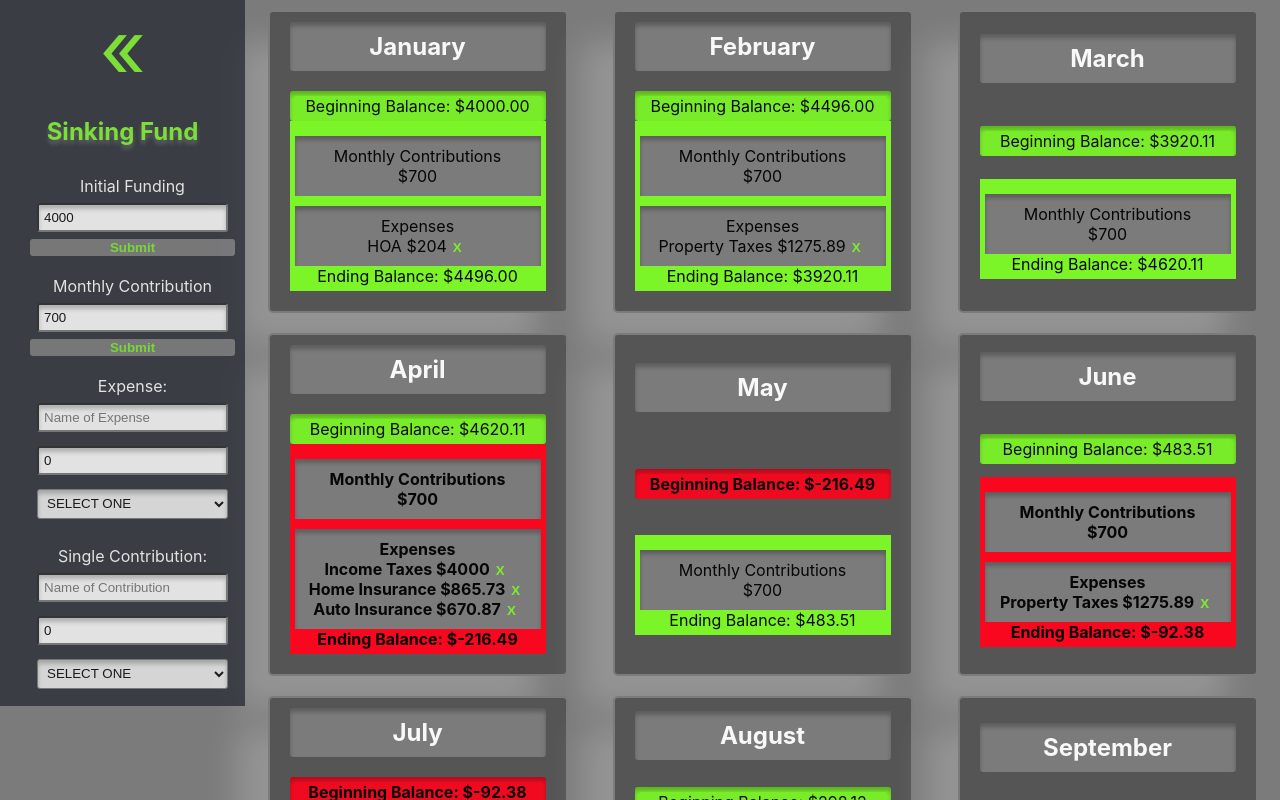
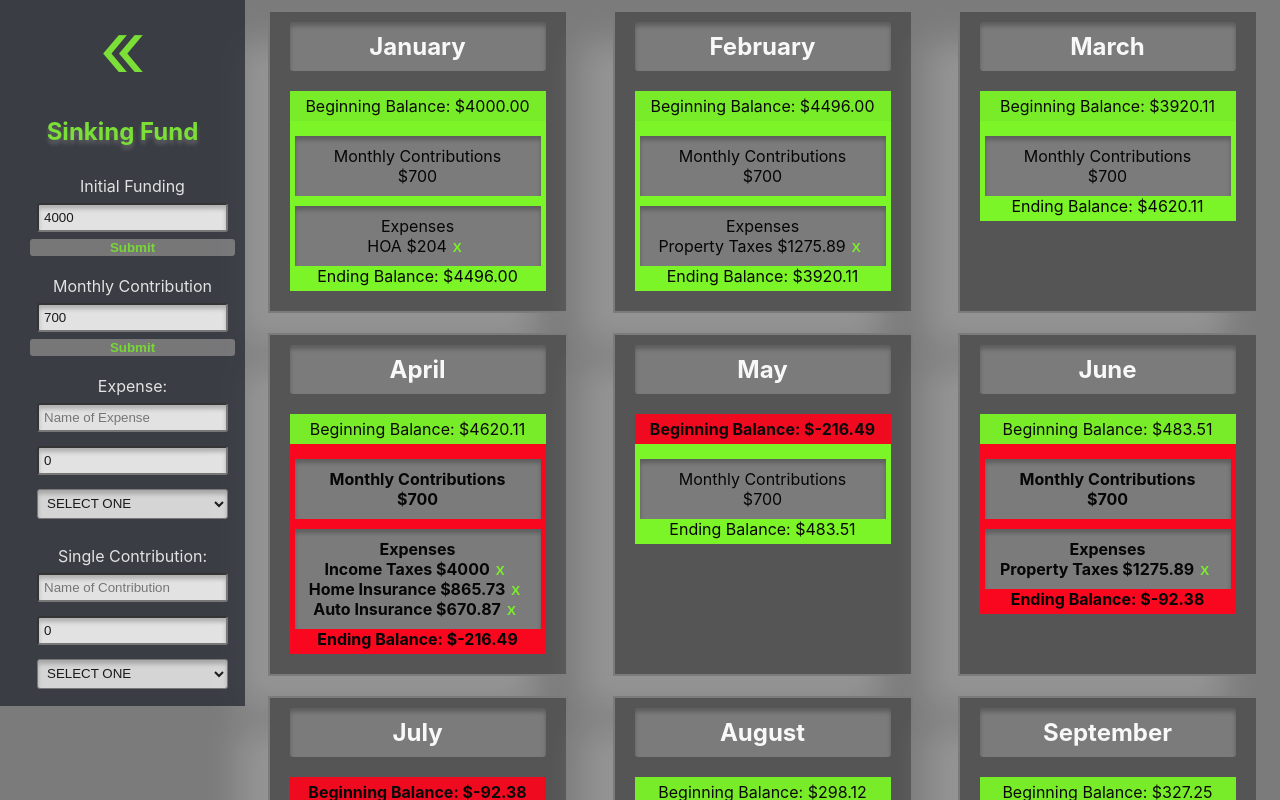
Before and after one commit to saykaren/SinkingFund, a React (Create React App) app: page / in a window 1280 px wide. Shown: the top 800 px of the page. Built offline with nearby package versions, Linux system fonts and the light colour scheme.

Commit message:
Moved BlankData into TestData File
BlankData was having issues with validating as it had objects that were empty. I will work on that another day

```diff
--- a/src/Components/App/App.tsx
+++ b/src/Components/App/App.tsx
@@ -1,10 +1,12 @@
 import React, { useState } from 'react';
 import '../Styling/App.scss';
 import TestData from './TestData';
-// import TestDataProps from './TestData';
+
 
 const App = () => {
   const [data, setData] = useState(TestData);
+
+  //issue with blank data is it doesn't have interface for array details
 
   //Input section
   const [initialFunding, setInitialFunding] = useState(4000);
@@ -51,6 +53,13 @@ const App = () => {
   ) => {
     let object = [...data];
     //add to december index is number-1
+    // if(costTitle.length >0 && costAmount >0 && optionsState>0){
+    //   object[optionsState - 1].monthData.push({
+    //     title: costTitle,
+    //     cost: costAmount,
+    //     monthIN: optionsState,
+    //   });
+    // }
     object[optionsState - 1].monthData.push({
       title: costTitle,
       cost: costAmount,
@@ -153,7 +162,7 @@ const App = () => {
                   }
                   className="inputBox"
                 ></input>
-                <button onClick={(e) => handleUpdateDataState()}>Submit</button>
+                {(initialFunding > 0) && <button onClick={(e) => handleUpdateDataState()}>Submit</button>}
               </label>
             </div>
             <div className="inputLabel">
@@ -167,7 +176,7 @@ const App = () => {
                   }
                   className="inputBox"
                 ></input>
-                <button onClick={(e) => handleUpdateDataState()}>Submit</button>
+                {(monthlyContribution > 0) && <button onClick={(e) => handleUpdateDataState()}>Submit</button>}
               </label>
             </div>
             <div className="inputLabel">
@@ -210,7 +219,7 @@ const App = () => {
                   <option value={12}>December</option>
                 </select>
                 {optionsState !== undefined && costAmount > 0 && (
-                  <div
+                  <button
                     className="submit"
                     onClick={() =>
                       handleAdditionExpense(
@@ -221,7 +230,7 @@ const App = () => {
                     }
                   >
                     Submit
-                  </div>
+                  </button>
                 )}
               </label>
             </div>
@@ -267,7 +276,7 @@ const App = () => {
                   <option value={12}>December</option>
                 </select>
                 {optionsConstState !== undefined && contributionAmount > 0 && (
-                  <div
+                  <button
                     className="submit"
                     onClick={() =>
                       handleAdditionContribution(
@@ -278,7 +287,7 @@ const App = () => {
                     }
                   >
                     Submit
-                  </div>
+                  </button>
                 )}
               </label>
             </div>
--- a/src/Components/Styling/App.scss
+++ b/src/Components/Styling/App.scss
@@ -54,8 +54,7 @@ button{
   background-color: $secondary_color;
   opacity: .95;
   color: $font_color;
-  box-shadow: inset 0px 4px 4px rgba(0, 0, 0, 0.25);
-  border-radius: 3px;
+  //box-shadow: inset 0px 4px 4px rgba(0, 0, 0, 0.25);
 }
 
 #month {
@@ -110,10 +109,10 @@ html {
   width: 16em;
   box-shadow: -2rem 2rem 2rem rgba(white, 0.2);
   opacity: 0.95;
-  border-radius: 5px;
+  //border-radius: 5px;
   display: flex;
   flex-direction: column;
-  justify-content: inherit;
+  //justify-content: inherit;
 }
 .negativeBalance {
   background-color: $negative_color;
```
Also changed, not shown: src/Components/App/TestData.tsx (+113 -0 lines).
